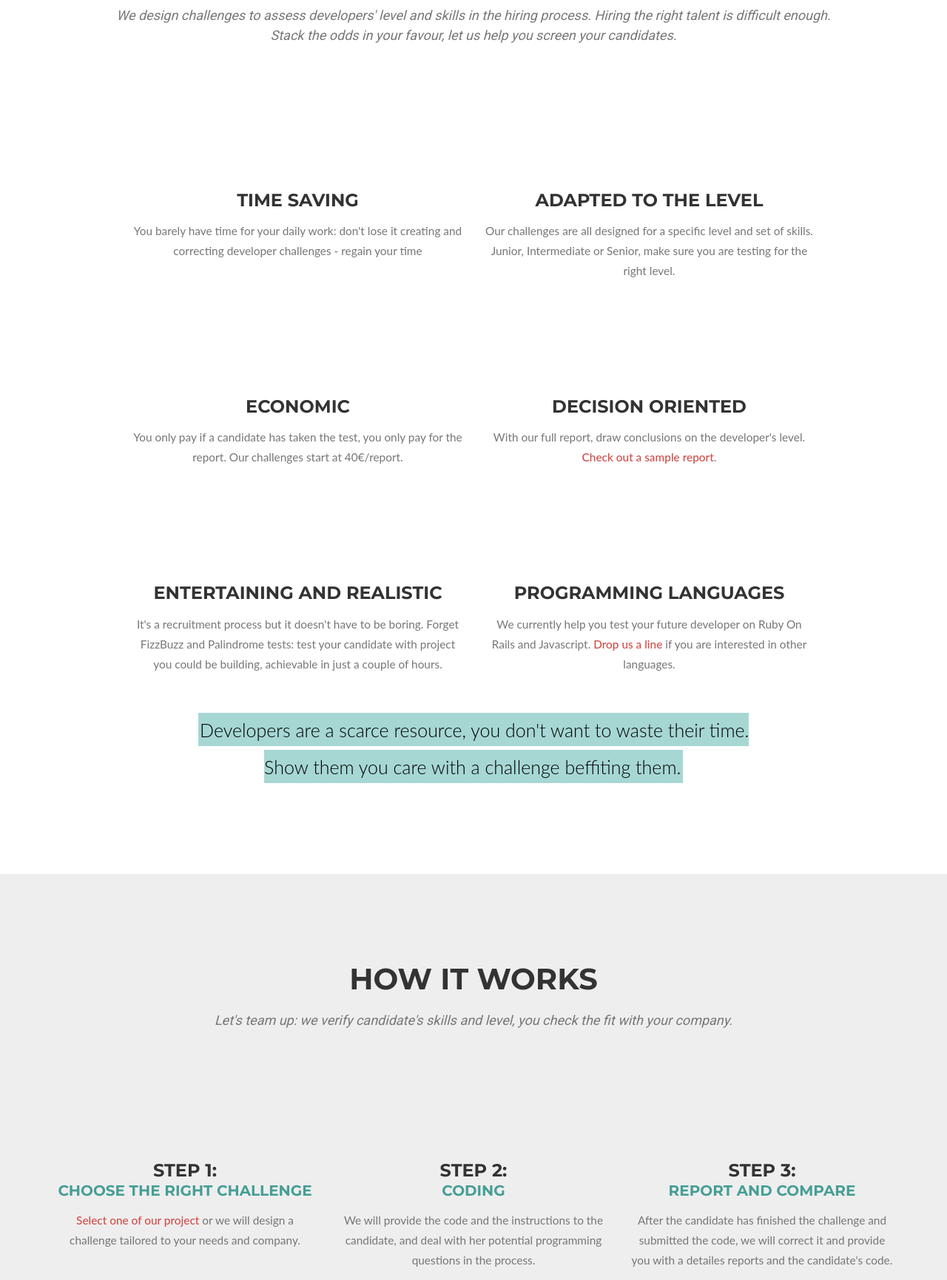
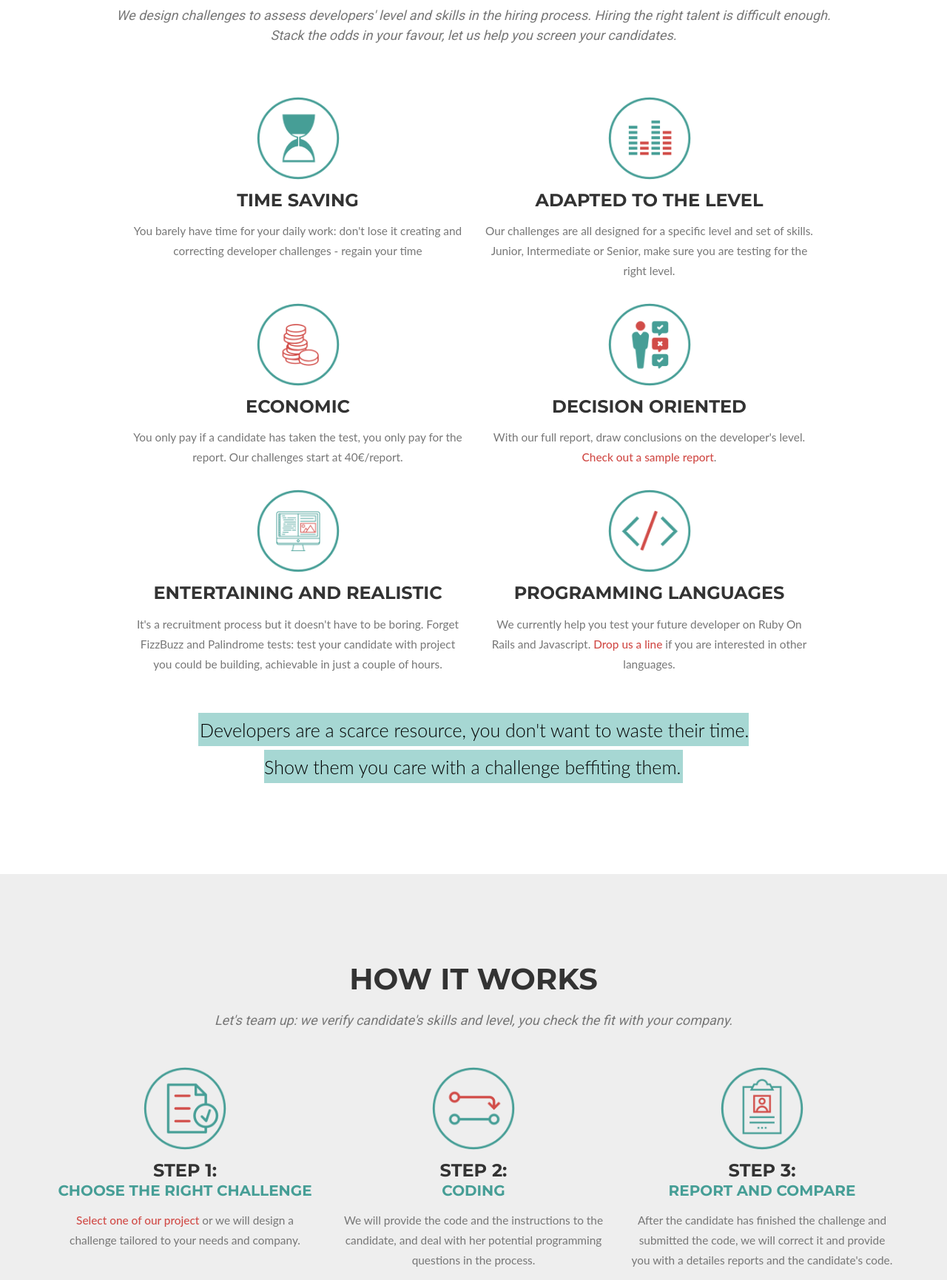
Before and after one commit to bjacquemet/challenger, a website: page index.html in a window 1280 px wide. Shown: the part 940-2671 px from the top of the page at 74% size. Drawn offline with nearby package versions, Linux system fonts and the light colour scheme; the site is published under a folder, as on GitHub Pages, so addresses that start at the root find nothing; a script that the page names is missing; files whose address does not match are found by name; a web font is replaced by a local one.

Commit message:
change path

```diff
--- a/index.html
+++ b/index.html
@@ -100,7 +100,7 @@
           <span class="fa-stack fa-4x">
             <!-- <i class="fa fa-circle fa-stack-2x text-primary"></i> -->
             <!-- <i class="fa fa-clock-o fa-stack-1x fa-inverse"></i> -->
-            <img src="/img/index/time_icon.png" class="img-responsive" alt="">
+            <img src="img/index/time_icon.png" class="img-responsive" alt="">
           </span>
           <h3 class="solution-heading">Time saving</h3>
           <p class="text-muted">You barely have time for your daily work: don't lose it creating and correcting developer challenges - regain your time</p>
@@ -109,7 +109,7 @@
           <span class="fa-stack fa-4x">
             <!-- <i class="fa fa-circle fa-stack-2x text-primary"></i>
               <i class="fa fa-balance-scale fa-stack-1x fa-inverse"></i> -->
-            <img src="/img/index/level_icon.png" class="img-responsive" alt="">
+            <img src="img/index/level_icon.png" class="img-responsive" alt="">
           </span>
           <h3 class="solution-heading">Adapted to the level</h3>
           <p class="text-muted">Our challenges are all designed for a specific level and set of skills. Junior, Intermediate or Senior, make sure you are testing for the right level.</p>
@@ -120,7 +120,7 @@
           <span class="fa-stack fa-4x">
             <!-- <i class="fa fa-circle fa-stack-2x text-primary"></i>
               <i class="fa fa-eur fa-stack-1x fa-inverse"></i> -->
-            <img src="/img/index/economic_icon.png" class="img-responsive" alt="">
+            <img src="img/index/economic_icon.png" class="img-responsive" alt="">
           </span>
           <h3 class="solution-heading">Economic</h3>
           <p class="text-muted">You only pay if a candidate has taken the test, you only pay for the report. Our challenges start at 40€/report.</p>
@@ -129,10 +129,10 @@
           <span class="fa-stack fa-4x">
             <!-- <i class="fa fa-circle fa-stack-2x text-primary"></i>
               <i class="fa fa-hand-o-right fa-stack-1x fa-inverse"></i> -->
-            <img src="/img/index/decision_icon.png" class="img-responsive" alt="">
+            <img src="img/index/decision_icon.png" class="img-responsive" alt="">
           </span>
           <h3 class="solution-heading">Decision oriented</h3>
-          <p class="text-muted">With our full report, draw conclusions on the developer's level. <a class="page-scroll" href="/report.html">Check out a sample report</a>.</p>
+          <p class="text-muted">With our full report, draw conclusions on the developer's level. <a class="page-scroll" href="report.html">Check out a sample report</a>.</p>
         </div>
       </div>
       <div class="row text-center">
@@ -140,7 +140,7 @@
           <span class="fa-stack fa-4x">
             <!-- <i class="fa fa-circle fa-stack-2x text-primary"></i>
               <i class="fa fa-code-fork fa-stack-1x fa-inverse"></i> -->
-            <img src="/img/index/realistic_icon.png" class="img-responsive" alt="">
+            <img src="img/index/realistic_icon.png" class="img-responsive" alt="">
           </span>
           <h3 class="solution-heading">Entertaining and realistic</h3>
           <p class="text-muted">It's a recruitment process but it doesn't have to be boring. Forget FizzBuzz and Palindrome tests: test your candidate with project you could be building, achievable in just a couple of hours.</p>
@@ -149,7 +149,7 @@
           <span class="fa-stack fa-4x">
             <!-- <i class="fa fa-circle fa-stack-2x text-primary"></i>
               <i class="fa fa-code fa-stack-1x fa-inverse"></i> -->
-            <img src="/img/index/technology_icon.png" class="img-responsive" alt="">
+            <img src="img/index/technology_icon.png" class="img-responsive" alt="">
           </span>
           <h3 class="solution-heading">Programming Languages</h3>
           <p class="text-muted">We currently help you test your future developer on Ruby On Rails and Javascript. <a href="#contact" clas="page-scroll">Drop us a line</a> if you are interested in other languages.</p>
@@ -175,21 +175,21 @@
     <div class="row">
       <div class="col-md-4 col-xs-12 text-center">
         <span class="fa-stack fa-4x">
-        <img src="/img/index/select_icon.png" class="img-responsive" alt="">
+        <img src="img/index/select_icon.png" class="img-responsive" alt="">
         </span>
         <h3 class="solution-heading">Step 1:<br><span class="hiw_subtitle">choose the right challenge</span></h3>
         <p class="text-muted"><a href="#challenges" class="page-scroll">Select one of our project</a> or we will design a challenge tailored to your needs and company.</p>
       </div>
       <div class="col-md-4 col-xs-12 text-center">
         <span class="fa-stack fa-4x">
-        <img src="/img/index/coding_icon.png" class="img-responsive" alt="">
+        <img src="img/index/coding_icon.png" class="img-responsive" alt="">
         </span>
         <h3 class="solution-heading">Step 2:<br><span class="hiw_subtitle">coding</span></h3>
         <p class="text-muted">We will provide the code and the instructions to the candidate, and deal with her potential programming questions in the process.</p>
       </div>
       <div class="col-md-4 col-xs-12 text-center">
         <span class="fa-stack fa-4x">
-        <img src="/img/index/report_icon.png" class="img-responsive" alt="">
+        <img src="img/index/report_icon.png" class="img-responsive" alt="">
         </span>
         <h3 class="solution-heading">Step 3:<br><span class="hiw_subtitle">Report and compare</span></h3>
         <p class="text-muted">After the candidate has finished the challenge and submitted the code, we will correct it and provide you with a detailes reports and the candidate's code.</p>
@@ -210,7 +210,7 @@
   </div>
   <div class="row">
     <div class="col-lg-5 col-sm-6">
-      <img class="img-responsive" src="/img/index/got_project.png" alt="">
+      <img class="img-responsive" src="img/index/got_project.png" alt="">
     </div>
     <div class="col-lg-6 col-lg-offset-1 col-sm-6">
       <h3 class="solution-heading">The Game of Thrones Project</h3>
--- a/less/app.less
+++ b/less/app.less
@@ -170,7 +170,7 @@ h1, h2, h3, h4, h5, h6 {
 }
 
 header {
-    background-image: url('img/index/landing.jpg');
+    background-image: url('../img/index/landing.jpg');
     background-repeat: no-repeat;
     background-attachment: scroll;
     background-position: center center;
@@ -528,7 +528,7 @@ aside.clients {
 
 section#contact {
     background-color: @gray-darker;
-    background-image: url('img/index/map-image.png');
+    background-image: url('../img/index/map-image.png');
     background-position: center;
     background-repeat: no-repeat;
     .section-heading {
@@ -775,7 +775,7 @@ hr.section-heading-spacer {
         line-height: 1.6em;
         font-size: 17px;
         font-weight: 300;
-        list-style-image: url('img/index/check_mark.png');
+        list-style-image: url('../img/index/check_mark.png');
         // &:before{
         //     content: '✔';
         //     color: green;
```
Also changed, not shown: app/index.html (+11 -11 lines), css/app.css, css/app.min.css.
